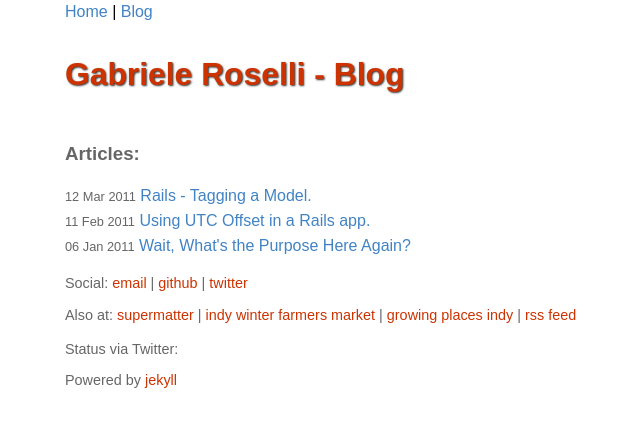
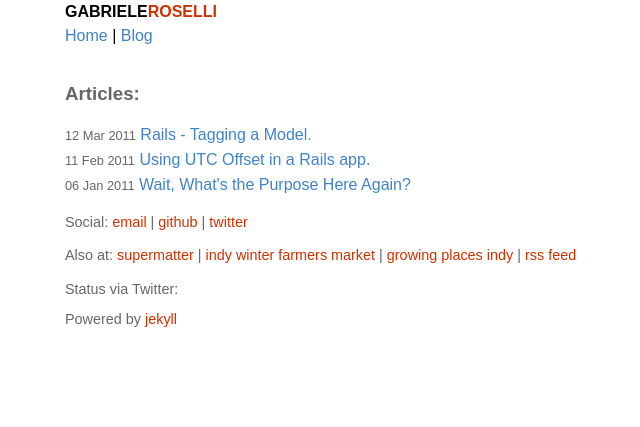
Before and after one commit to gabroselli/gabroselli.github.io, a Jekyll site: the page built from blog.html, in a window 1280 px wide. Shown: the top 427 px of the page, without its empty margins (95-735 px from the left). Built offline with Jekyll 4.4.1, drawn with Linux system fonts in a browser that asks for light colours.

Commit message:
Blog header styling

```diff
--- a/_layouts/default.html
+++ b/_layouts/default.html
@@ -7,7 +7,7 @@
 	<link rel="stylesheet" href="/stylesheets/syntax.css" type="text/css" media="screen" title="no title" charset="utf-8">
 </head>
 <body>
-	<p>GABRIELE<span class="red">ROSELLI</span></p><p><a href="http://gabrieleroselli.com">Home</a> | <a href="http://gabrieleroselli.com/blog.html">Blog</a></p>
+	<p><strong>GABRIELE<span class="red">ROSELLI</span></strong><br><a href="http://gabrieleroselli.com">Home</a> | <a href="http://gabrieleroselli.com/blog.html">Blog</a><br></p>
 	<div class="content">
 		{{ content }}
 	</div>
--- a/_layouts/index.html
+++ b/_layouts/index.html
@@ -7,10 +7,7 @@
 	<link rel="stylesheet" href="/stylesheets/syntax.css" type="text/css" media="screen" title="no title" charset="utf-8">
 </head>
 <body>
-	<p><a href="http://gabrieleroselli.com">Home</a> | <a href="http://gabrieleroselli.com/blog.html">Blog</a></p>
-	<div id="header">
-		<div id="title"><h3><a href="http://gabrieleroselli.com/blog.html">Gabriele Roselli - Blog</a></h3></div>
-	</div>
+	<p><strong>GABRIELE<span class="red">ROSELLI</span></strong><br><a href="http://gabrieleroselli.com">Home</a> | <a href="http://gabrieleroselli.com/blog.html">Blog</a><br></p>
 	<div class="content">
 		{{ content }}
 	</div>
--- a/stylesheets/default.css
+++ b/stylesheets/default.css
@@ -30,22 +30,6 @@ html body {
 
 .footer a{
 	color:#CC3300;
-}
-
-#header {
-	margin: 0 auto;
-	text-align:left;
-	font-size:1.7em;
-	text-shadow:1px 1px 2px #333333;
-}
-
-#header #title {
-	color: #666;
-}
-
-#header #title a {
-  	color: #CC3300;
-  	text-decoration: none;
 }
 
 #post a{
```
